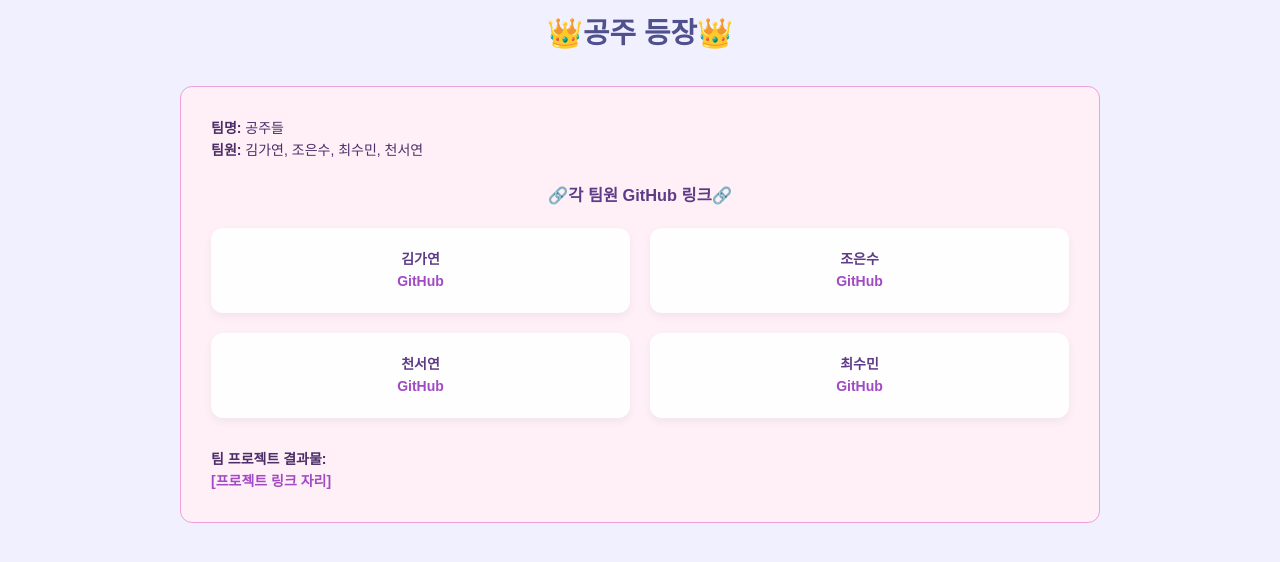
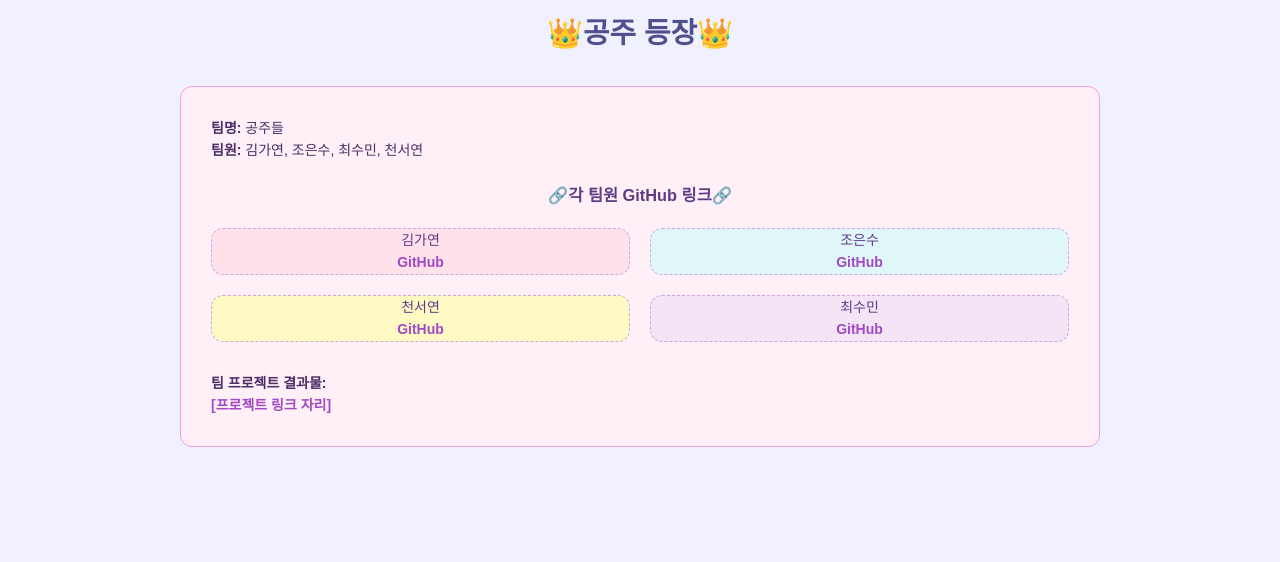
Before and after one commit to bora120/Web_Portfoilo, a plain HTML site: page team.html in a window 1280 px wide. Shown: the part 154-716 px from the top of the page. Drawn offline with Linux system fonts and the light colour scheme.

Commit message:
수정 1

```diff
--- a/style.css
+++ b/style.css
@@ -149,7 +149,8 @@ li {
 
 .login-gif {
   width: 80px;
-  margin-bottom: 20px;
+  display: block;
+  margin: 0 auto 20px;
 }
 
 .login-form input {
@@ -325,12 +326,30 @@ img {
   text-align: center;
 }
 
+/* ====== 팀원별 카드 색상 ====== */
+.team-card.gayeon {
+  background-color: #ffe1ec;
+}
+
+.team-card.eunsu {
+  background-color: #e0f7fa;
+}
+
+.team-card.seoyeon {
+  background-color: #fff9c4;
+}
+
+.team-card.sumin {
+  background-color: #f3e5f5;
+}
+
 .team-card {
-  background-color: #fefefe;
-  padding: 20px;
   border-radius: 12px;
-  font-weight: bold;
-  box-shadow: 0 4px 10px rgba(0, 0, 0, 0.05);
+  border: 1px dashed #d3a4e1;
+  transition: transform 0.2s;
+}
+.team-card:hover {
+  transform: scale(1.05);
 }
 
 /* ====== 소개 정보 ====== */
@@ -342,7 +361,7 @@ img {
 }
 
 .profile-card {
-  background-color: #fce4ec;
+  background-color: #fbf9e1;
   text-align: center;
   padding: 20px;
   border-radius: 15px;
--- a/team.html
+++ b/team.html
@@ -33,19 +33,19 @@
             🔗각 팀원 GitHub 링크🔗
           </h3>
           <div class="team-grid">
-            <div class="team-card">
+            <div class="team-card gayeon">
               김가연<br />
               <a href="https://github.com/bora120" target="_blank">GitHub</a>
             </div>
-            <div class="team-card">
+            <div class="team-card eunsu">
               조은수<br />
               <a href="https://github.com/myyonop" target="_blank">GitHub</a>
             </div>
-            <div class="team-card">
+            <div class="team-card seoyeon">
               천서연<br />
               <a href="https://github.com/westkiteS2" target="_blank">GitHub</a>
             </div>
-            <div class="team-card">
+            <div class="team-card sumin">
               최수민<br />
               <a href="https://github.com/sumin8838" target="_blank">GitHub</a>
             </div>
```
Also changed, not shown: secon.html (+10 -9 lines).
